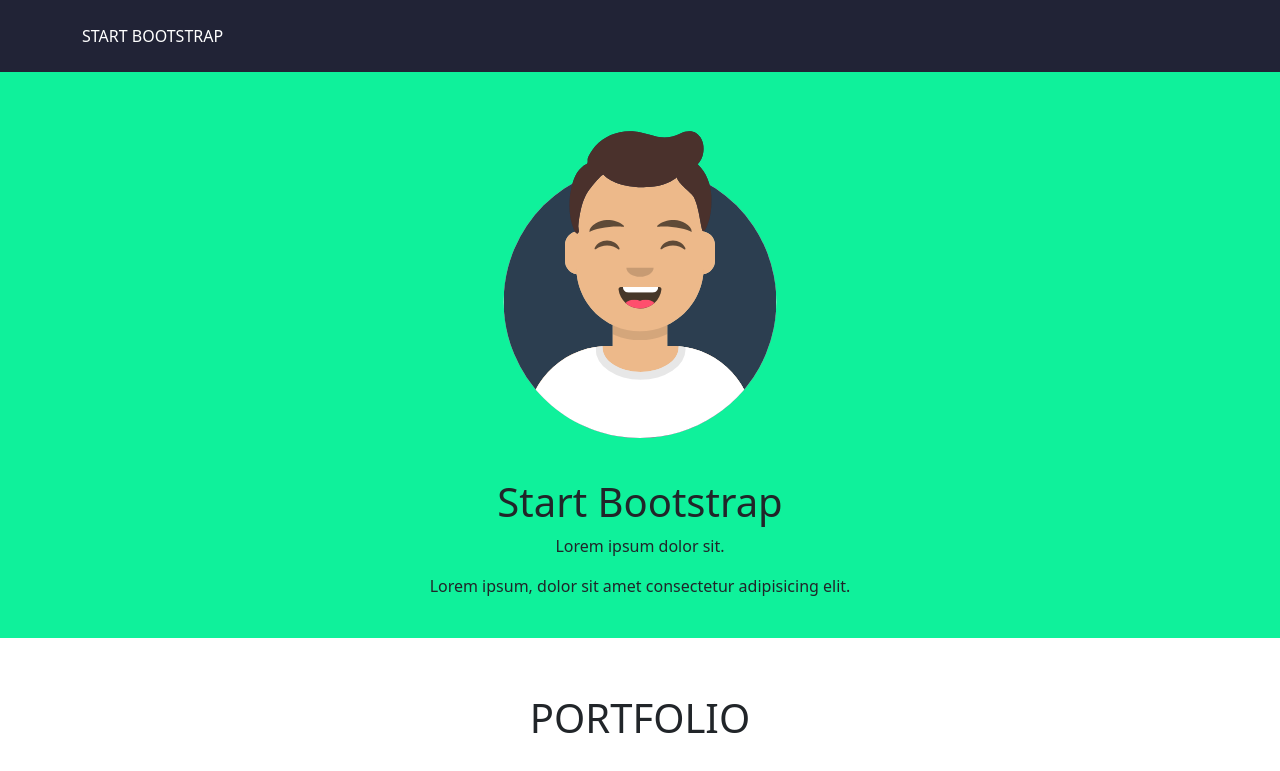
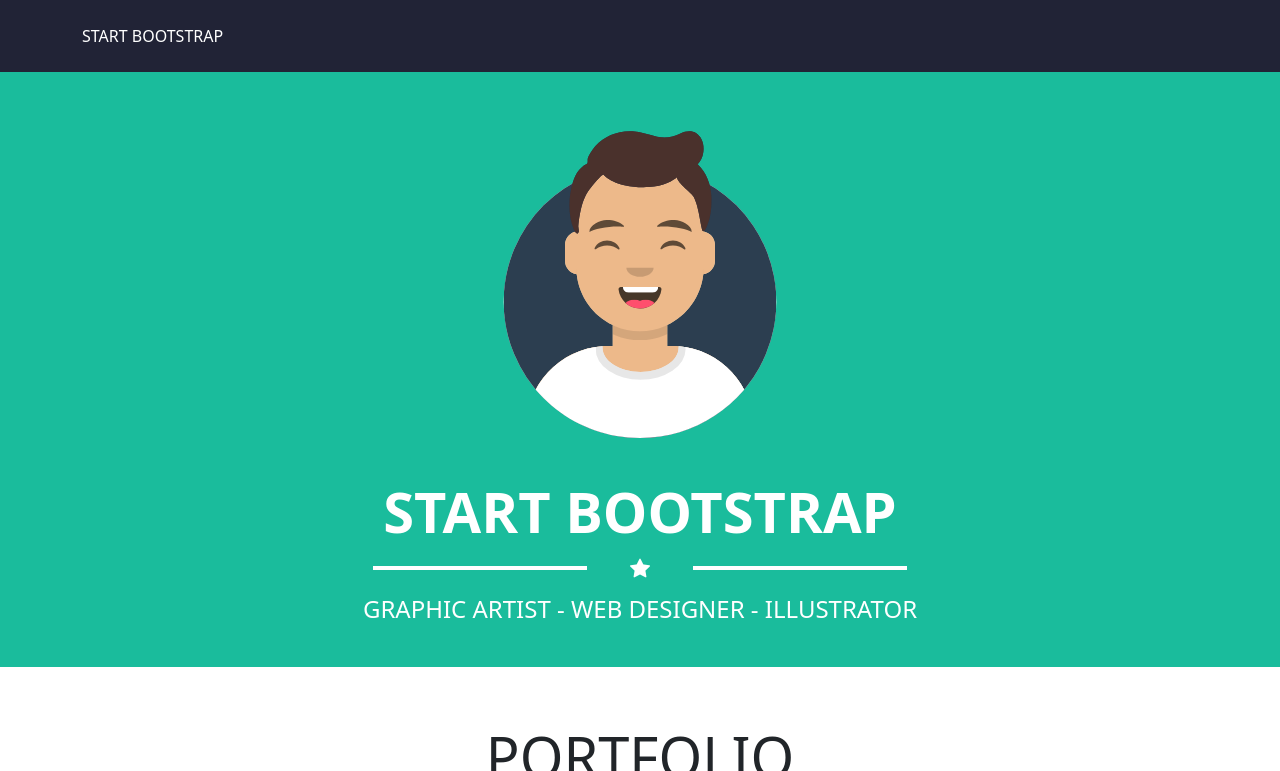
Before and after one commit to AngeloTripodi/html-css-bootstrap-freelancer, a plain HTML site: page index.html in a window 1280 px wide. Shown: the top 771 px of the page. Drawn offline with nearby package versions, Linux system fonts and the light colour scheme.

Commit message:
Add first section

```diff
--- a/css/style.css
+++ b/css/style.css
@@ -10,7 +10,7 @@ header{
 }
 
 .bg-springgreen{
-    background-color: #0ff19b;
+    background-color: #1abc9c;
 }
 
 .my-card img{
@@ -18,7 +18,8 @@ header{
 }
 
 [class^="col"] h1{
-    margin-top: 2rem ;
+    margin-top: 2rem;
+    font-size: 3.5rem;
 }
 
 .button-white{
@@ -33,3 +34,8 @@ header{
 #info{
     background-color: rgb(71, 75, 111);
 }
+
+.my-hr-wh{
+    height: .25rem;
+    background-color: white;
+}
--- a/index.html
+++ b/index.html
@@ -7,6 +7,7 @@
     <title>Document</title>
     <!-- Bootstrap v5.2 -->
     <link href="https://cdn.jsdelivr.net/npm/bootstrap@5.2.2/dist/css/bootstrap.min.css" rel="stylesheet" integrity="sha384-Zenh87qX5JnK2Jl0vWa8Ck2rdkQ2Bzep5IDxbcnCeuOxjzrPF/et3URy9Bv1WTRi" crossorigin="anonymous">
+    <link rel="stylesheet" href="https://cdn.jsdelivr.net/npm/bootstrap-icons@1.9.1/font/bootstrap-icons.css">
     <link rel="stylesheet" href="./css/style.css">
 </head>
 <body>
@@ -21,16 +22,29 @@
     </header>
 
     <main>
-        <div id="start" class="container-fluid bg-springgreen">
+        <div id="start" class="container-fluid bg-springgreen text-white">
             <div class="row justify-content-center ">
                 <div class="col-12 col-md-10  col-xl-6 text-center gy-5">
                     <img src="./img/avatar.svg" class="mb-2" calt="">
-                    <h1>Start Bootstrap</h1>
-                    <p>Lorem ipsum dolor sit.</p>
-                    <p class="pb-4">Lorem ipsum, dolor sit amet consectetur adipisicing elit.</p>
+                    <h1 class="fw-bold text-uppercase">Start Bootstrap</h1>
                 </div>
             </div>
+
+            <div id="start" class="row justify-content-center text-center align-items-center">
+                   <div class="col-2 my-hr-wh">
+                   </div>
+                   <div class="col-1">
+                        <i class="bi bi-star-fill fs-5 "></i>
+                   </div>
+                   <div class="col-2 my-hr-wh">
+                   </div>
+
+                   <div class="col-12">
+                    <p class="pt-2 pb-4 fs-4 text-uppercase">graphic artist - web designer - illustrator </p>
+                   </div>
+            </div>
         </div>
+
 
         <div id="portfolio" class="container-md pb-5">
             <div class="row g-4 my-auto text-center">
@@ -140,5 +154,6 @@
 
     </footer>
 
+    <script src="https://cdn.jsdelivr.net/npm/bootstrap@5.2.2/dist/js/bootstrap.bundle.min.js" integrity="sha384-OERcA2EqjJCMA+/3y+gxIOqMEjwtxJY7qPCqsdltbNJuaOe923+mo//f6V8Qbsw3" crossorigin="anonymous"></script>
 </body>
 </html>
```
